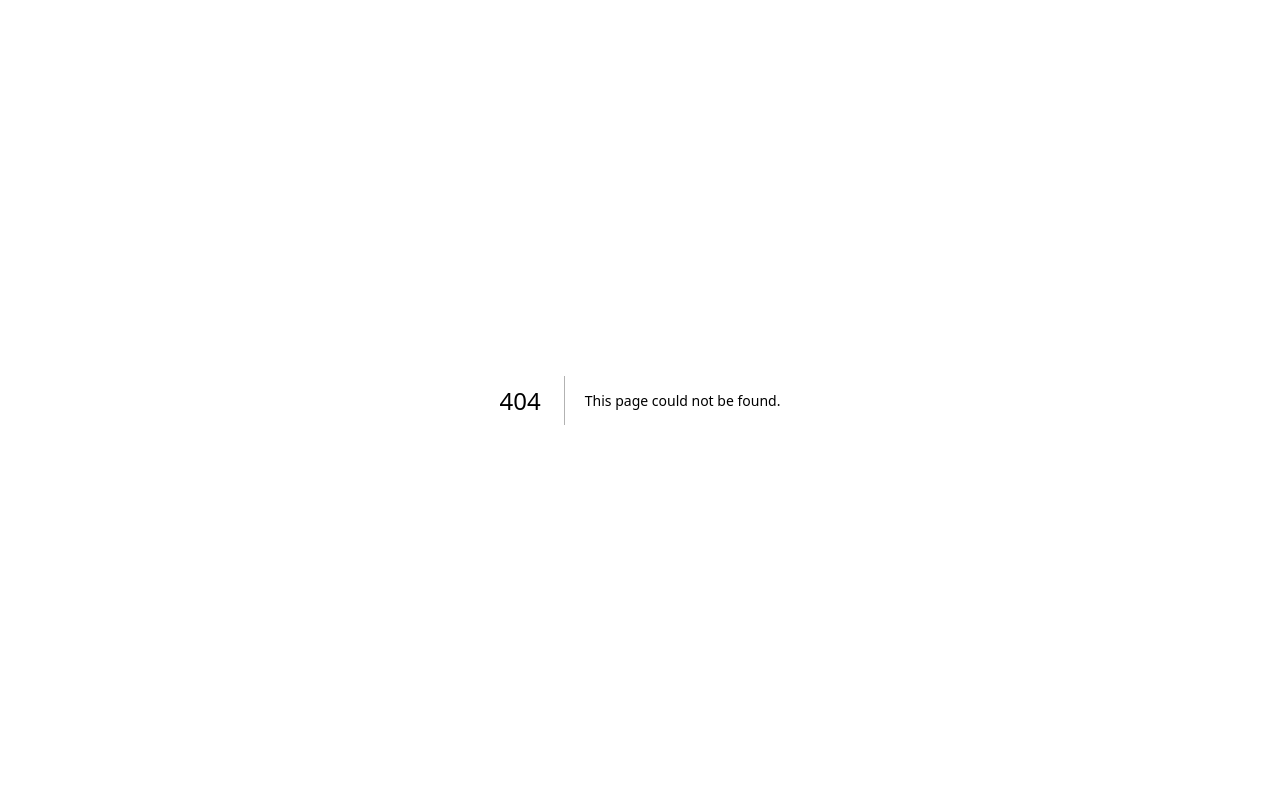
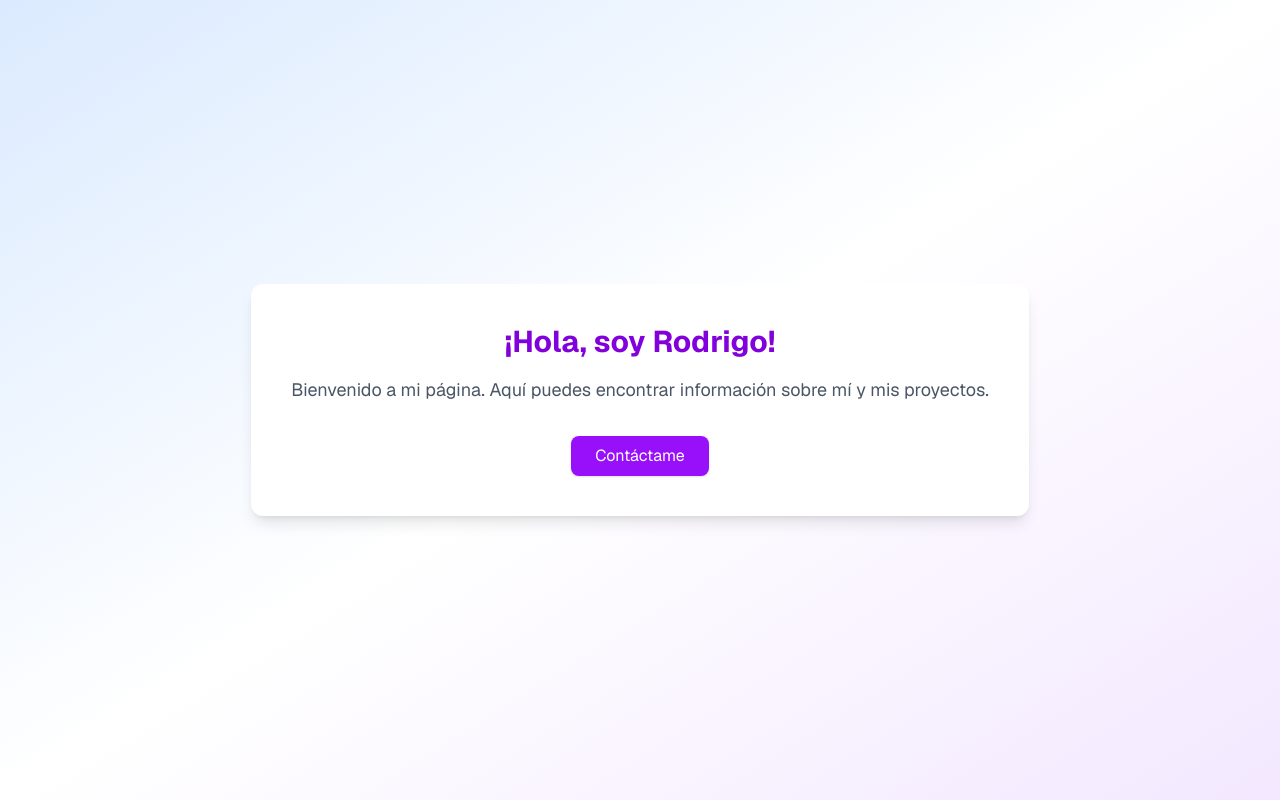
Before and after one commit to IPineda24/gitFlow, a Next.js app: page /components/rc in a window 1280 px wide. Before the commit this address had no page. Built offline with nearby package versions, Linux system fonts and the light colour scheme.

Commit message:
new component

```diff
--- /dev/null
+++ b/src/app/components/rc/page.tsx
@@ -0,0 +1,15 @@
+export default function Rc() {
+    return (
+        <div className="min-h-screen flex flex-col items-center justify-center bg-gradient-to-br from-blue-100 via-white to-purple-100 p-8 sm:p-20 font-[family-name:var(--font-geist-sans)]">
+            <div className="bg-white rounded-xl shadow-lg p-10 flex flex-col items-center gap-4">
+                <h1 className="text-3xl font-bold text-purple-700">¡Hola, soy Rodrigo!</h1>
+                <p className="text-gray-600 text-lg text-center">
+                    Bienvenido a mi página. Aquí puedes encontrar información sobre mí y mis proyectos.
+                </p>
+                <button className="mt-4 px-6 py-2 bg-purple-600 text-white rounded-lg shadow hover:bg-purple-700 transition">
+                    Contáctame
+                </button>
+            </div>
+        </div>
+    );
+}
```
